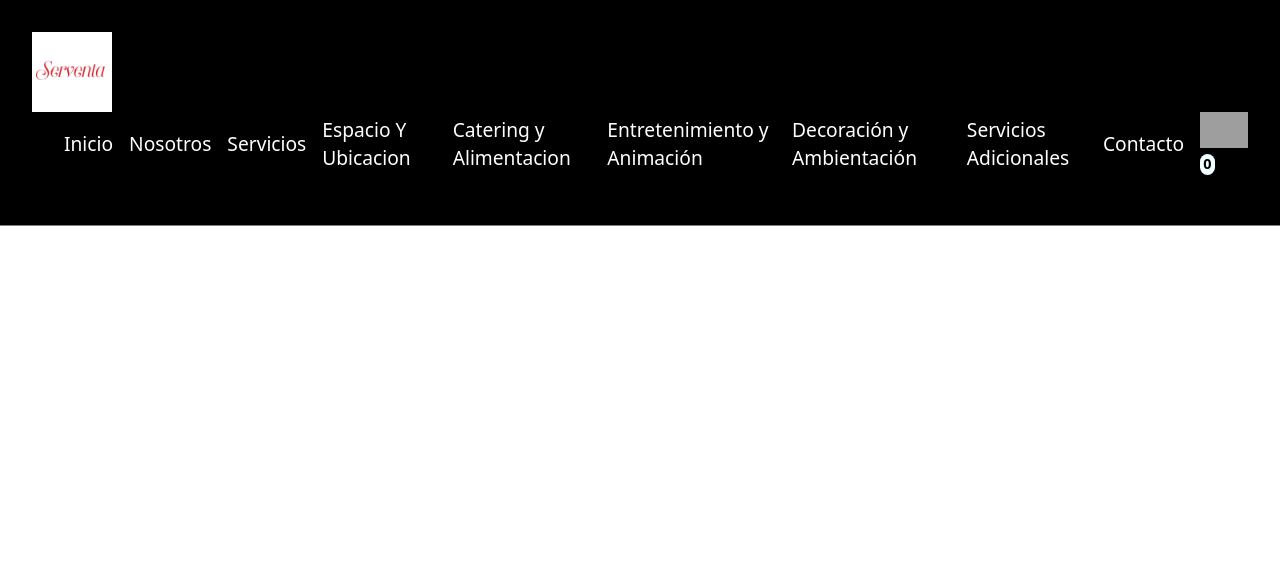
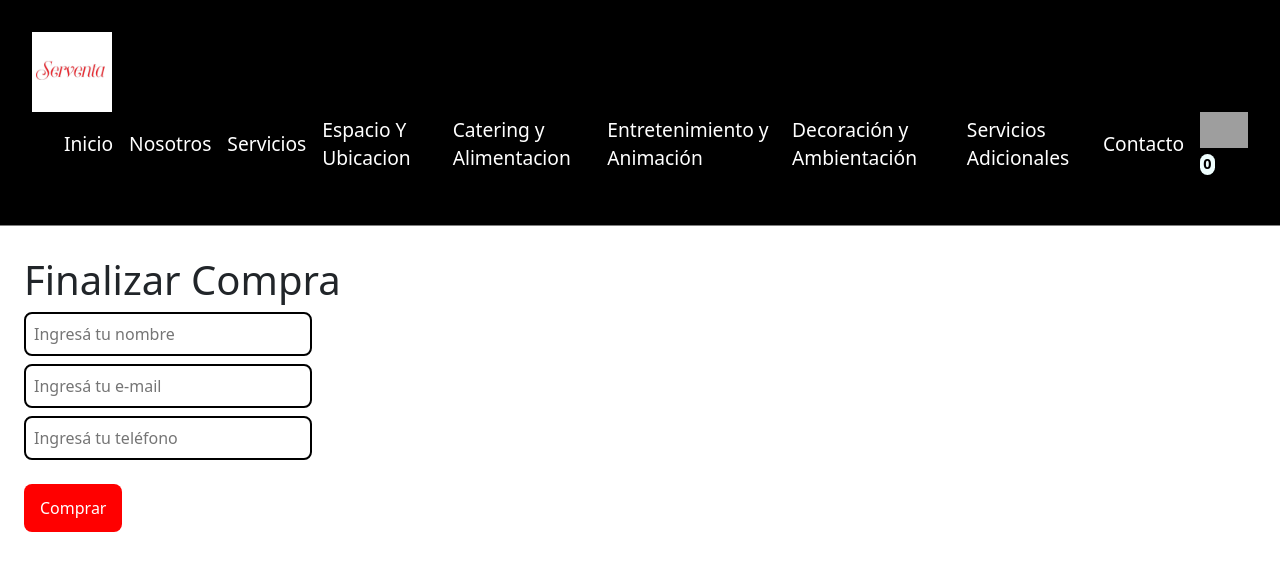
Before and after one commit to maxi802/Proyecto-ReactJS, a React (Create React App) app: page /checkout in a window 1280 px wide. Shown: the top 570 px of the page. Built offline with nearby package versions, Linux system fonts and the light colour scheme; grey boxes are pictures that could not be loaded.

Commit message:
proyecto React

```diff
--- a/package.json
+++ b/package.json
@@ -8,6 +8,7 @@
     "@testing-library/user-event": "^13.5.0",
     "bootstrap": "^5.3.3",
     "firebase": "^10.10.0",
+    "firebase-admin": "^12.0.0",
     "react": "^18.2.0",
     "react-bootstrap": "^2.10.1",
     "react-dom": "^18.2.0",
--- a/src/App.jsx
+++ b/src/App.jsx
@@ -8,6 +8,8 @@ import Nosotros from "./components/Nosotros";
 import Contacto from "./components/Contacto";
 import { CartProvider } from "./context/CartContext";
 import { Carrito } from "./components/Carrito";
+import { Checkout } from "./components/Checkout";
+
 
 function App(){
 
@@ -24,6 +26,7 @@ function App(){
                     <Route path="/nosotros" element={<Nosotros/>}/>
                     <Route path="/contacto" element={<Contacto/>}/>
                     <Route path="/carrito" element={<Carrito/>}/>
+                    <Route path="/checkout" element={<Checkout/>}/>
                 </Routes>
                 </BrowserRouter>
             </CartProvider>
--- a/src/components/Carrito.jsx
+++ b/src/components/Carrito.jsx
@@ -1,5 +1,6 @@
 import React, { useContext } from 'react'
 import { CartContext } from '../context/CartContext';
+import { Link } from 'react-router-dom';
 
 
 export const Carrito = () => {
@@ -29,6 +30,7 @@ export const Carrito = () => {
             <>
                 <h2>Precio Total:${precioTotal()}</h2>
                 <button onClick={handleVaciar}>Vaciar Carrito</button>
+                <Link className='check' to="/checkout"><button>Finalizar Compra</button></Link>
             </> :
             <h2>El carrito esta vacío</h2>
         }
--- /dev/null
+++ b/src/components/Checkout.jsx
@@ -0,0 +1,51 @@
+import React, { useContext, useState } from 'react'
+import { CartContext } from '../context/CartContext';
+import { useForm } from 'react-hook-form';
+import { collection, addDoc } from 'firebase/firestore';
+import { db } from '../firebase/config';
+
+export const Checkout = () => {
+
+const [pedidoId,setPedidoId]=useState("");
+
+const {carrito,precioTotal,vaciarCarrito}=useContext(CartContext);
+
+const { register , handleSubmit}=useForm();
+
+const comprar = (data) => {
+    const pedido={
+        cliente:data,
+        servicios:carrito,
+        total:precioTotal()
+    }
+    console.log(pedido)
+    const pedidosRef= collection(db,"pedidos")
+    addDoc(pedidosRef,pedido)
+    .then((doc)=>{
+        setPedidoId(doc.id);
+        vaciarCarrito();
+    })
+}
+if(pedidoId){
+    return (
+        <div className="container">
+            <h1 className="main-title">Muchas Gracias por tu Compra</h1>
+            <p>Tu numero de pedido es:{pedidoId}</p>
+        </div>
+    )
+}
+  return (
+    <div className="container">
+    <h1 className="main-title">Finalizar Compra</h1>
+    <form className="formulario" onSubmit={handleSubmit(comprar)}>
+
+        <input type="text" placeholder="Ingresá tu nombre" {...register("nombre")} />
+        <input type="email" placeholder="Ingresá tu e-mail" {...register("email")} />
+        <input type="phone" placeholder="Ingresá tu teléfono" {...register("telefono")} />
+
+        <button className="enviar" type="submit">Comprar</button>
+
+    </form>
+</div>
+  )
+}
--- a/src/components/ItemListContainer.jsx
+++ b/src/components/ItemListContainer.jsx
@@ -7,7 +7,7 @@ import { db } from '../firebase/config';
 const ItemListContainer = () => {
   const [productos, setProductos] = useState([]);
   const categoria = useParams().categoria;
-  const [titulo, setTitulo] = useState("Servicios");
+  const [titulo] = useState("Servicios");
 
   useEffect(() => {
       const productosRef = collection(db, "servicios");
@@ -46,7 +46,7 @@ const ItemListContainer = () => {
                   console.error("Error fetching documents: ", error);
               });
       }
-  }, []);
+  }, [categoria]);
 
   return (
       <ItemList productos={productos} titulo={titulo}/>
--- a/src/components/Nosotros.jsx
+++ b/src/components/Nosotros.jsx
@@ -5,7 +5,7 @@ const Nosotros = () => {
   useEffect(() => {
 
     const clickear = () => {
-      console.log("Click");
+      console.log("Mas Informacion");
     }
 
     window.addEventListener("click", clickear)
--- a/src/main.css
+++ b/src/main.css
@@ -9,7 +9,7 @@ a{
    color: white;
 }
 .container{
-    max-width: 1140px;
+    max-width: 1400px;
     padding-inline: 1.5rem;
     margin: 0 auto;
 }
@@ -61,8 +61,12 @@ text-decoration: underline;
 .producto {
     display: flex;
     flex-direction: column;
-    border-radius: 1rem;
     overflow: hidden;
+    background-color: white;
+    border-width: 2px; /* ancho del borde */
+    border-style: solid; /* estilo del borde */
+    border-color: red; /* color de los bordes (en el orden: arriba, derecha, abajo, izquierda) */
+    border-radius: 3rem;
 }
 
 .producto > div {
@@ -176,3 +180,6 @@ text-decoration: underline;
     border: 2px solid var(--clr-main);
     outline: 2px solid var(--clr-main);
 }
+.check{
+    color: black;
+}
```
Also changed, not shown: src/data/serviventa-cfe1f-firebase-adminsdk-nwhqs-d0a6edba34.json (added, +13 -0 lines), src/data/uploadData.js (added, +22 -0 lines), 1 other file (tests, documents, lock files or other folders).
